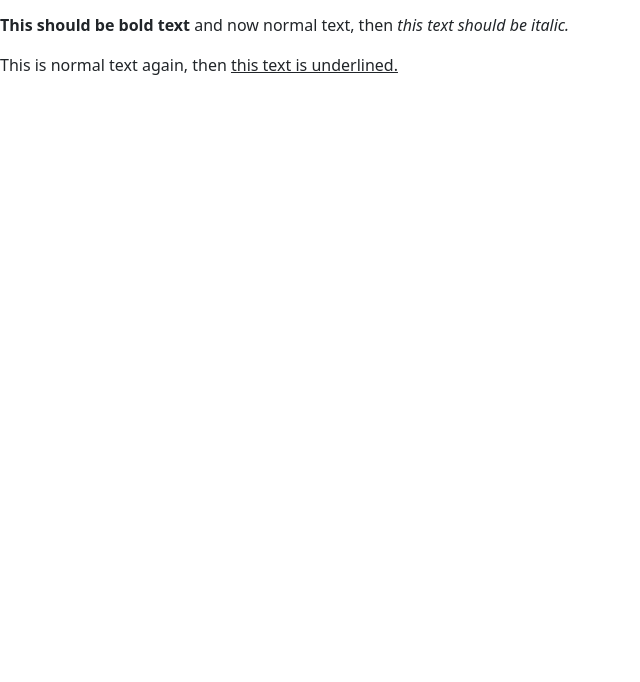
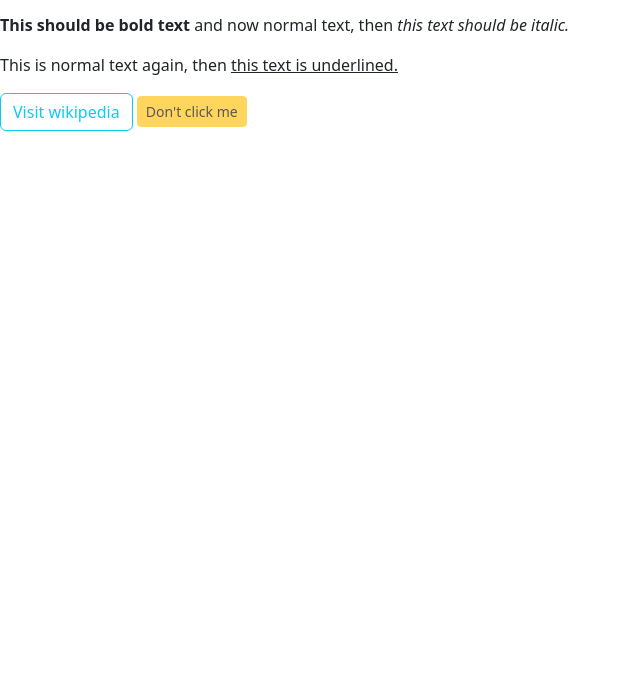
Before and after one commit to AJGreaves/intro-to-bootstrap, a plain HTML site: page index.html in a window 1280 px wide. Shown: the part 118-800 px from the top of the page, without its empty margins (0-640 px from the left). Drawn offline with nearby package versions, Linux system fonts and the light colour scheme.

Commit message:
01.02.02 buttons

```diff
--- a/index.html
+++ b/index.html
@@ -17,6 +17,13 @@
     <p><strong>This should be bold text</strong> and now normal text, then <em>this text should be italic.</em></p>
     <p>This is normal text again, then <u>this text is underlined.</u></p>
 
+    <!-- <button type="button" class="btn btn-primary btn-lg">Primary</button>
+    <button type="button" class="btn btn-outline-success">Success</button> -->
+
+    <a href="https://www.wikipedia.org" target="_blank" class="btn btn-outline-info btn-large">Visit wikipedia</a>
+    <button type="button" class="btn btn-warning btn-sm" disabled>Don't click me</button>
+
+
     <!-- Bootstrap JS script goes at the bottom of the body element -->
     <script src="https://cdn.jsdelivr.net/npm/bootstrap@5.3.3/dist/js/bootstrap.bundle.min.js"
         integrity="sha384-YvpcrYf0tY3lHB60NNkmXc5s9fDVZLESaAA55NDzOxhy9GkcIdslK1eN7N6jIeHz"
```
